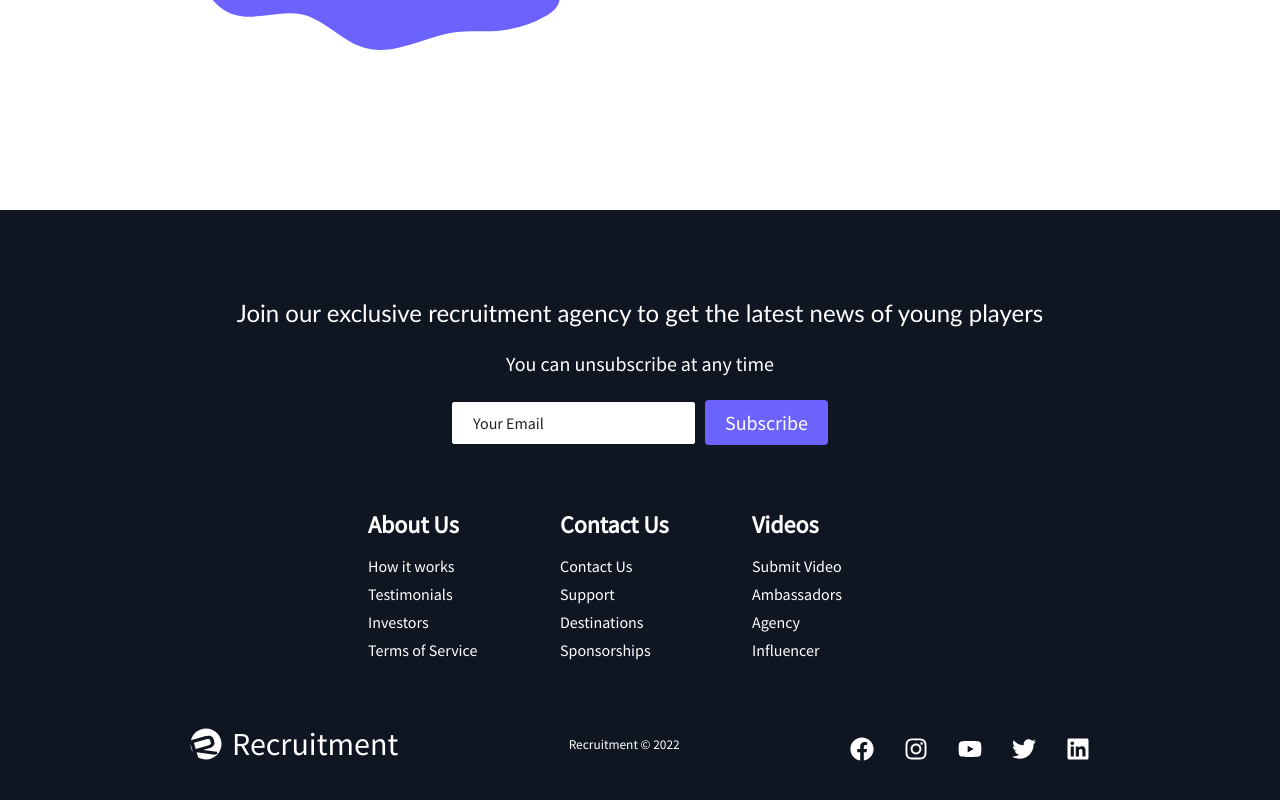
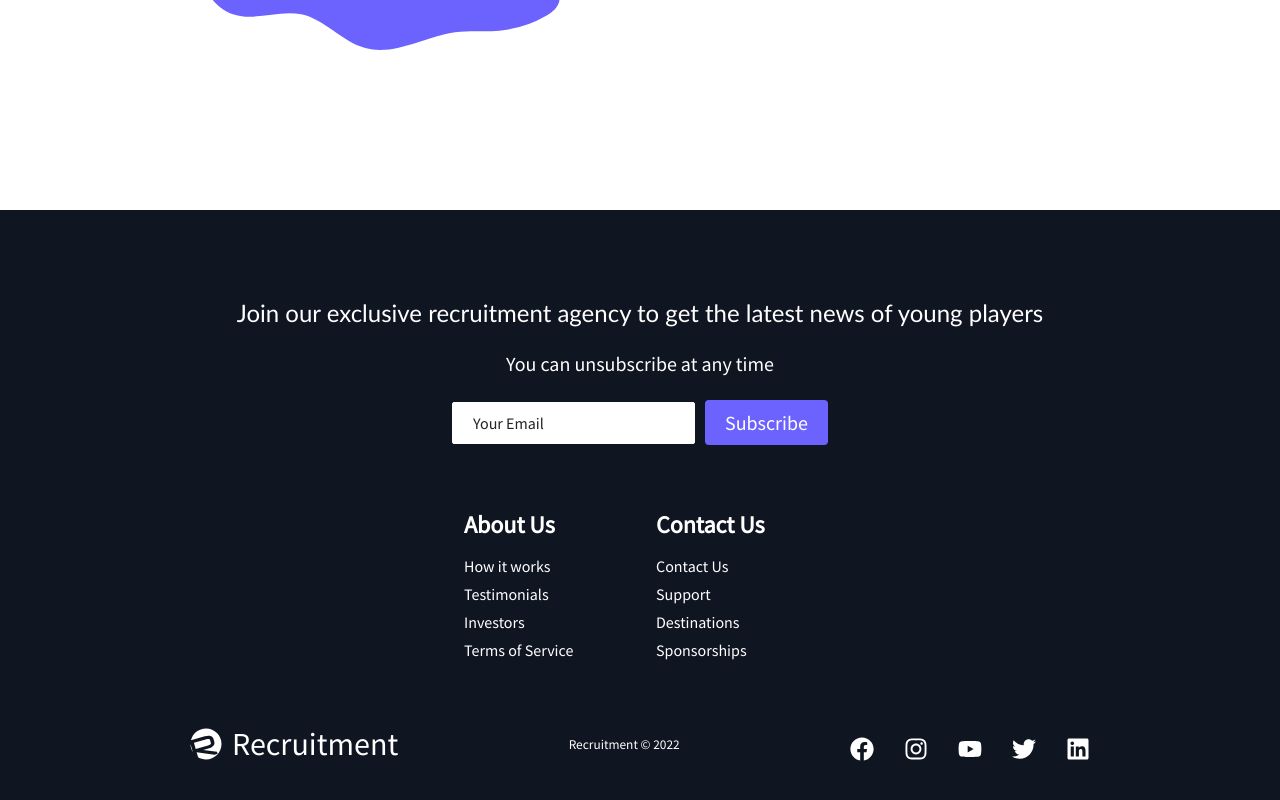
Before and after one commit to Maik3000/recruitment_, a React (Create React App) app in the folder recruitment/: page / in a window 1280 px wide. Shown: the part 2237-3037 px from the top of the page. Built offline with nearby package versions, Linux system fonts and the light colour scheme.

Commit message:
Cambios en el footer y en manifest

```diff
--- a/recruitment/src/components/Footer/Footer.js
+++ b/recruitment/src/components/Footer/Footer.js
@@ -50,21 +50,15 @@ function Footer() {
             <FooterLink to='/'>Investors</FooterLink>
             <FooterLink to='/'>Terms of Service</FooterLink>
           </FooterLinkItems>
-          <FooterLinkItems>
+
+        </FooterLinksWrapper>
+        <FooterLinksWrapper>
+        <FooterLinkItems>
             <FooterLinkTitle>Contact Us</FooterLinkTitle>
             <FooterLink to='/Contact'>Contact Us</FooterLink>
             <FooterLink to='/'>Support</FooterLink>
             <FooterLink to='/'>Destinations</FooterLink>
             <FooterLink to='/'>Sponsorships</FooterLink>
-          </FooterLinkItems>
-        </FooterLinksWrapper>
-        <FooterLinksWrapper>
-          <FooterLinkItems>
-            <FooterLinkTitle>Videos</FooterLinkTitle>
-            <FooterLink to='/'>Submit Video</FooterLink>
-            <FooterLink to='/'>Ambassadors</FooterLink>
-            <FooterLink to='/'>Agency</FooterLink>
-            <FooterLink to='/'>Influencer</FooterLink>
           </FooterLinkItems>
 
         </FooterLinksWrapper>
```
Also changed, not shown: recruitment/public/manifest.json.
